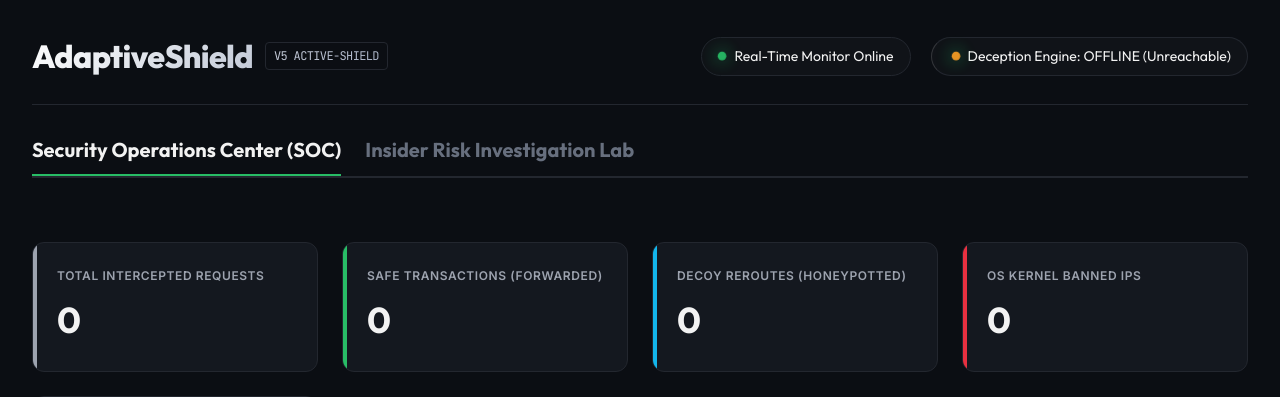
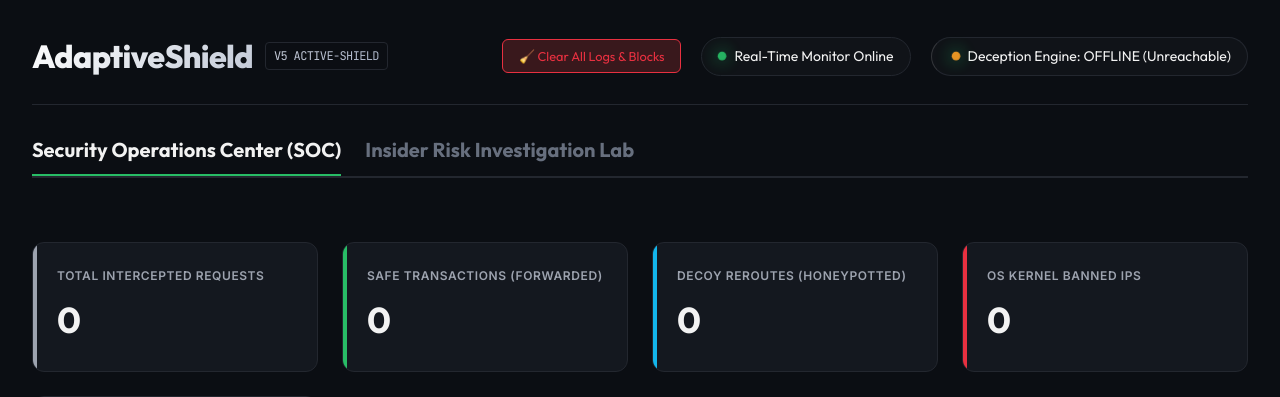
Before and after one commit to kshitij-0712/AI-driven-CDS, a Python web app: template src/orchestrator/templates/dashboard.html in a window 1280 px wide. Shown: the top 397 px of the page. Run offline with Jinja, Linux system fonts and the light colour scheme; the template is opened without the code that fills it, so the values that code supplies are empty.

Commit message:
feat: add global reset all logs and blocks button to dashboard

```diff
--- a/src/orchestrator/templates/dashboard.html
+++ b/src/orchestrator/templates/dashboard.html
@@ -666,6 +666,9 @@
                 <h1>AdaptiveShield <span class="badge">V5 ACTIVE-SHIELD</span></h1>
             </div>
             <div style="display: flex; gap: 20px; align-items: center;">
+                <button onclick="resetAllSessions()" style="background: rgba(239, 68, 68, 0.2); border: 1px solid var(--color-destructive); color: var(--color-destructive); padding: 0.5rem 1rem; border-radius: 6px; font-size: 0.8rem; font-family: 'Outfit', sans-serif; cursor: pointer; transition: all 0.2s;" onmouseover="this.style.background='rgba(239, 68, 68, 0.4)'" onmouseout="this.style.background='rgba(239, 68, 68, 0.2)'">
+                    🧹 Clear All Logs & Blocks
+                </button>
                 <div class="system-status">
                     <div class="status-dot"></div>
                     <span>Real-Time Monitor Online</span>
@@ -1236,6 +1239,24 @@
             };
         }
 
+        async function resetAllSessions() {
+            if (!confirm("Are you sure you want to clear all session history and unblock all simulated IPs?")) {
+                return;
+            }
+            try {
+                const res = await fetch('/api/reset_all', { method: 'POST' });
+                if (res.ok) {
+                    alert("Lab cleared successfully! All blocks and history have been removed.");
+                    location.reload();
+                } else {
+                    alert("Failed to reset lab.");
+                }
+            } catch (err) {
+                console.error(err);
+                alert("Error connecting to reset API.");
+            }
+        }
+
         let activeUserId = "dev_alice";
         let activeUserRole = "developer";
 
```
Also changed, not shown: src/interceptor/http_proxy.py (+8 -0 lines).
